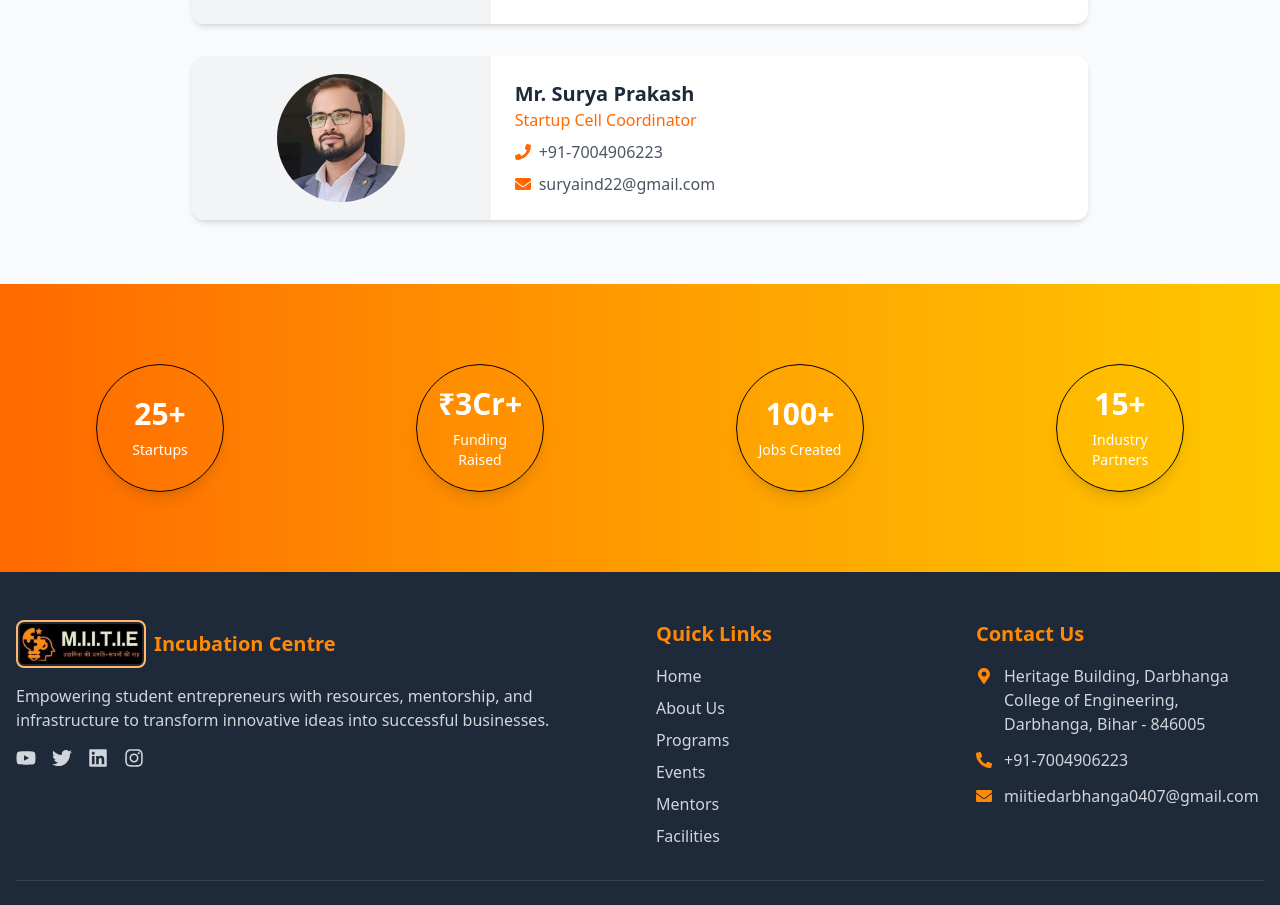
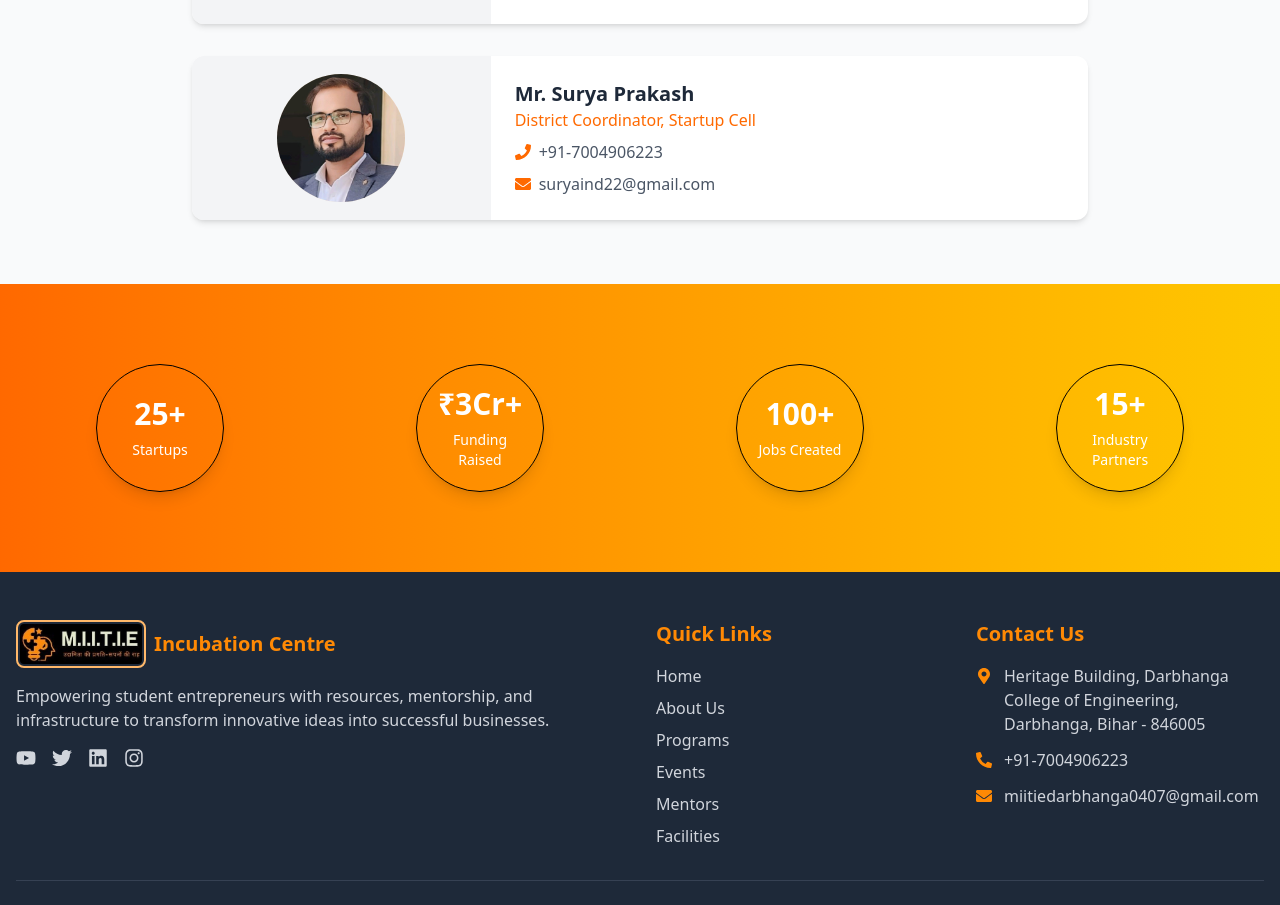
Before and after one commit to HarryOhm33/MIITIE, a React (Vite) app: page /about in a window 1280 px wide. Shown: the part 1477-2382 px from the top of the page. Built offline with nearby package versions, Linux system fonts and the light colour scheme.

Commit message:
Update About.jsx

```diff
--- a/src/Pages/About.jsx
+++ b/src/Pages/About.jsx
@@ -66,7 +66,7 @@ const About = () => {
     {
       id: 3,
       name: "Mr. Surya Prakash",
-      designation: "Startup Cell Coordinator",
+      designation: "District Coordinator, Startup Cell",
       mobile: "+91-7004906223",
       email: "suryaind22@gmail.com",
       image: suryaPrakash,
```
